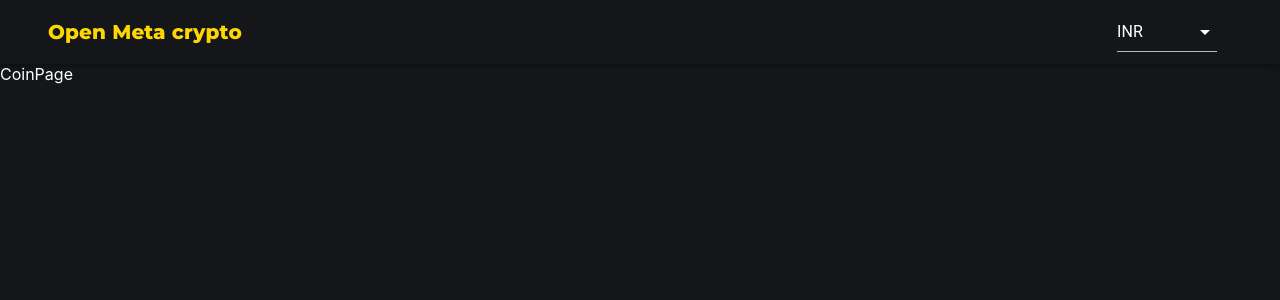
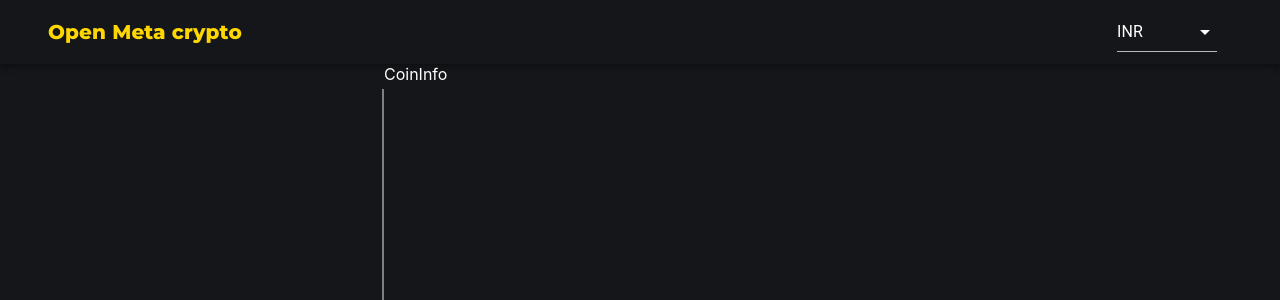
Before and after one commit to ganraj21/Open-metacryptoAI, a React (Create React App) app: page /coins/1 in a window 1280 px wide. Shown: the top 300 px of the page. Built offline with nearby package versions, Linux system fonts and the light colour scheme; no server answers.

Commit message:
working on coin page

```diff
--- a/package.json
+++ b/package.json
@@ -12,6 +12,7 @@
     "react": "^18.2.0",
     "react-alice-carousel": "^2.7.0",
     "react-dom": "^18.2.0",
+    "react-html-parser": "^2.0.2",
     "react-router-dom": "^6.7.0",
     "react-scripts": "5.0.1",
     "web-vitals": "^2.1.4"
--- /dev/null
+++ b/src/Components/CoinInfo.js
@@ -0,0 +1,7 @@
+import React from "react";
+
+const CoinInfo = () => {
+  return <div>CoinInfo</div>;
+};
+
+export default CoinInfo;
--- a/src/Pages/CoinPage.js
+++ b/src/Pages/CoinPage.js
@@ -1,7 +1,78 @@
-import React from "react";
+import { Typography } from "@material-ui/core";
+import { makeStyles } from "@material-ui/core/styles";
+import axios from "axios";
+import React, { useEffect, useState } from "react";
+import { useParams } from "react-router-dom";
+import CoinInfo from "../Components/CoinInfo";
+import { SingleCoin } from "../config/api";
+import { CryptoState } from "../CryptoContext";
+import ReactHtmlParser from "react-html-parser";
+const CoinPage = () => {
+  const { id } = useParams();
+  const [coin, setCoin] = useState();
 
-const CoinPage = () => {
-  return <div>CoinPage</div>;
+  const { currency, symbol } = CryptoState();
+
+  const fetchCoin = async () => {
+    const { data } = await axios.get(SingleCoin(id));
+
+    setCoin(data);
+  };
+  console.log(coin);
+
+  useEffect(() => {
+    fetchCoin();
+  }, []);
+
+  const useStyles = makeStyles((theme) => ({
+    container: {
+      display: "flex",
+      [theme.breakpoints.down("md")]: {
+        flexDirection: "column",
+        alignItems: "center",
+      },
+    },
+    sidebar: {
+      width: "30%",
+      [theme.breakpoints.down("md")]: {
+        width: "100%",
+      },
+      display: "flex",
+      flexDirection: "column",
+      alignItems: "center",
+      marginTop: 25,
+      borderRight: "2px solid grey",
+    },
+    heading: {
+      fontWeight: "bold",
+      marginBottom: 20,
+      fontFamily: "Montserrat",
+    },
+  }));
+
+  const classes = useStyles();
+  return (
+    <div className={classes.container}>
+      <div className={classes.sidebar}>
+        {/* sidebar */}
+        <img
+          src={coin?.image.large}
+          alt={coin?.name}
+          height="200"
+          style={{ marginBottom: 20 }}
+        />
+      </div>
+      <Typography variant="h3" className={classes.heading}>
+        {coin?.name}
+      </Typography>
+      <Typography variant="subtitle1" classes={classes.description}>
+        {ReactHtmlParser(coin?.description.en.split(". ")[0])}
+      </Typography>
+
+      {/* chart */}
+      <CoinInfo coin={coin} />
+    </div>
+  );
 };
 
 export default CoinPage;
```
Also changed, not shown: 1 other file (tests, documents, lock files or other folders).
